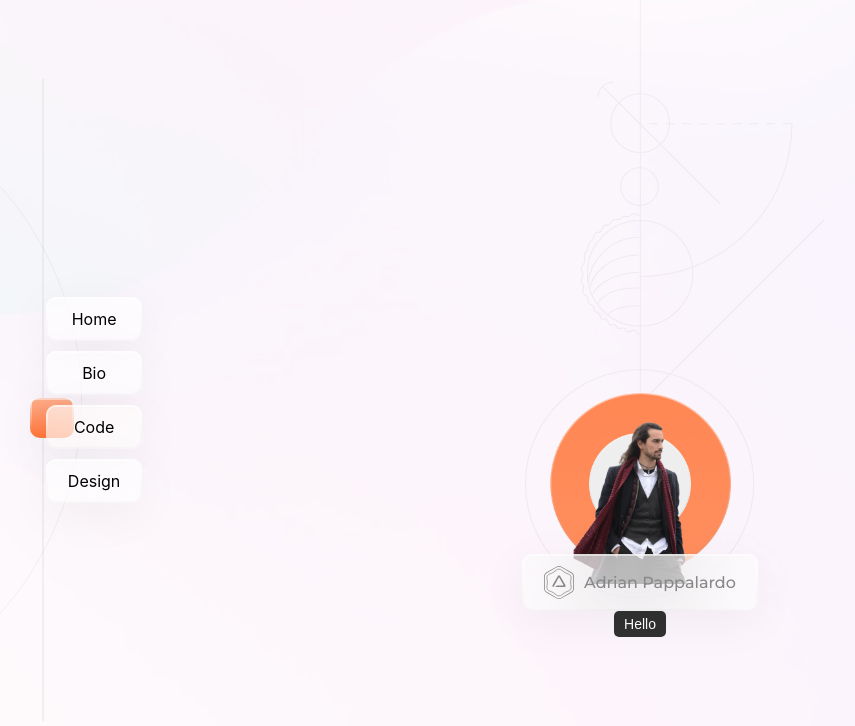
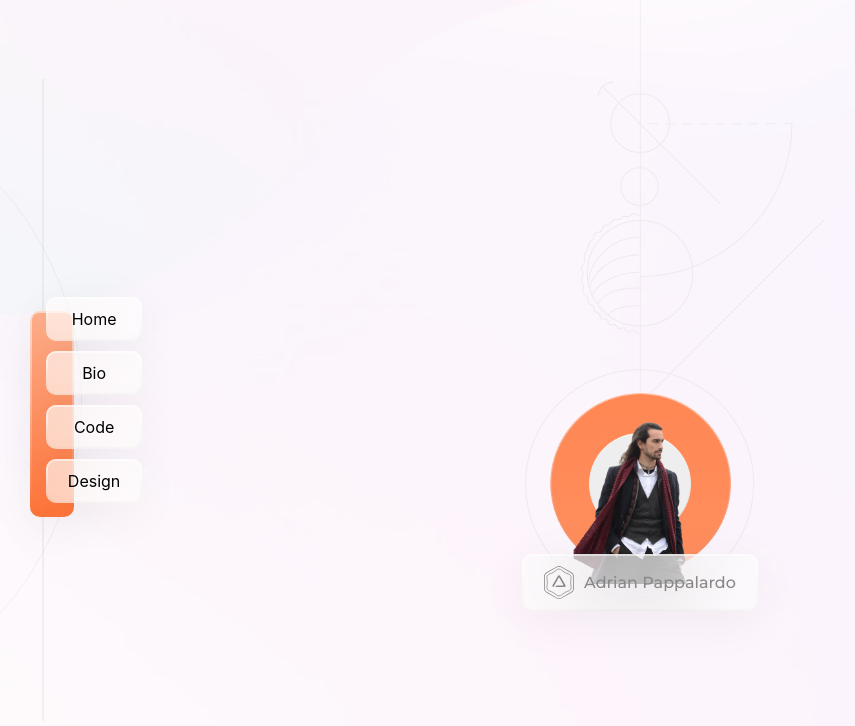
Before and after one commit to demonxdrag/portfolio, a React (Create React App) app: page / in a window 1280 px wide. Shown: the top 726 px of the page, without its empty margins (0-855 px from the left). Built offline with nearby package versions, Linux system fonts and the light colour scheme.

Commit message:
added GlassCard to DynamicButton

```diff
--- a/src/views/Home.tsx
+++ b/src/views/Home.tsx
@@ -1,5 +1,4 @@
 import Avatar from './components/Avatar/Avatar'
-import { DynamicButton } from './components/iPadOS/DynamicButton'
 import DynamicCursor from './components/iPadOS/DynamicCursor'
 import Menu from './components/Menu/Menu'
 import { HomeContainer } from './Home.style'
@@ -10,7 +9,6 @@ const Home = () => {
       <DynamicCursor>
         <Menu />
         <Avatar />
-        <DynamicButton></DynamicButton>
       </DynamicCursor>
     </HomeContainer>
   )
--- a/src/views/components/ColorCard/ColorCard.style.ts
+++ b/src/views/components/ColorCard/ColorCard.style.ts
@@ -18,6 +18,7 @@ export const ColorCardContainer = styled('div')<ColorProps>`
   box-shadow: 0px 10px 50px rgba(0, 0, 0, 0.05);
   backdrop-filter: blur(50px);
   border-radius: 10px;
+  height: 100%;
 `
 
 export const ColorCardBorderTop = styled('div')`
--- a/src/views/components/GlassCard/GlassCard.style.ts
+++ b/src/views/components/GlassCard/GlassCard.style.ts
@@ -10,6 +10,7 @@ export const GlassCardContainer = styled('div')`
   box-shadow: 0px 10px 50px rgba(0, 0, 0, 0.05);
   backdrop-filter: blur(50px);
   border-radius: 10px;
+  pointer-events: none;
 `
 
 export const GlassCardBorderTop = styled('div')`
--- a/src/views/components/Menu/Menu.style.ts
+++ b/src/views/components/Menu/Menu.style.ts
@@ -10,8 +10,8 @@ export const MenuContainer = styled('div')`
 
 export const MenuColorContainer = styled('div')`
   display: flex;
-  justify-content: center;
-  align-items: center;
+  justify-content: stretch;
+  align-items: stretch;
 `
 
 export const MenuItemContainer = styled('div')`
@@ -22,11 +22,7 @@ export const MenuItemContainer = styled('div')`
 `
 
 export const ColorContainer = styled('div')`
-  margin-top: 25%;
-  margin-left: -40%;
-  height: 100%;
-  min-height: 40px;
-  display: flex;
+  margin: 10% 0 -10% -10%;
 `
 
 export const Circle = styled('div')`
--- a/src/views/components/Menu/Menu.tsx
+++ b/src/views/components/Menu/Menu.tsx
@@ -1,5 +1,5 @@
 import ColorCard from '../ColorCard/ColorCard'
-import GlassCard from '../GlassCard/GlassCard'
+import DynamicButton from '../iPadOS/DynamicButton'
 import { Circle, ColorContainer, Line, MenuColorContainer, MenuContainer, MenuItemContainer } from './Menu.style'
 
 const Menu = () => {
@@ -12,10 +12,10 @@ const Menu = () => {
           <ColorCard color='orange'></ColorCard>
         </ColorContainer>
         <MenuItemContainer>
-          <GlassCard>Home</GlassCard>
-          <GlassCard>Bio</GlassCard>
-          <GlassCard>Code</GlassCard>
-          <GlassCard>Design</GlassCard>
+          <DynamicButton>Home</DynamicButton>
+          <DynamicButton>Bio</DynamicButton>
+          <DynamicButton>Code</DynamicButton>
+          <DynamicButton>Design</DynamicButton>
         </MenuItemContainer>
       </MenuColorContainer>
     </MenuContainer>
--- a/src/views/components/iPadOS/DynamicButton.tsx
+++ b/src/views/components/iPadOS/DynamicButton.tsx
@@ -3,10 +3,14 @@ import { MouseEvent } from 'react'
 import { useDispatch, useSelector } from 'react-redux'
 import { dispatchHovered, dispatchTarget } from '../../../state/cursor'
 import { RootState } from '../../../store'
+import GlassCard from '../GlassCard/GlassCard'
 import config from './config'
-import { Button } from './iPadOS.style'
+import { DynamicButtonContainer } from './iPadOS.style'
 
-export const DynamicButton = () => {
+interface iDynamicButton {
+  children: React.ReactNode
+}
+export const DynamicButton = (props: iDynamicButton) => {
   const dispatch = useDispatch()
   const setHovered = (payload: boolean) => dispatch(dispatchHovered(payload))
   const setTarget = (payload: HTMLElement) => dispatch(dispatchTarget(payload))
@@ -50,9 +54,9 @@ export const DynamicButton = () => {
   }
 
   return (
-    <Button onMouseOver={handleMouseOver} onMouseOut={handleMouseOut}>
-      Hello
-    </Button>
+    <DynamicButtonContainer onMouseOver={handleMouseOver} onMouseOut={handleMouseOut}>
+      <GlassCard>{props.children}</GlassCard>
+    </DynamicButtonContainer>
   )
 }
 
--- a/src/views/components/iPadOS/iPadOS.style.ts
+++ b/src/views/components/iPadOS/iPadOS.style.ts
@@ -1,15 +1,10 @@
 import styled from 'styled-components'
 
-export const Button = styled.button`
-  border-radius: 5px;
-  border: none;
-  background-color: rgba(0.3, 0.05, 0.1, 0.8);
-  color: white;
-  padding: 5px 10px;
-  font-size: 14px;
+export const DynamicButtonContainer = styled('div')`
+  border-radius: 10px;
 
   &:active {
-    box-shadow: 0 0 0 rgba(0, 0, 0, 0)!important;
+    box-shadow: 0 0 0 rgba(0, 0, 0, 0) !important;
     background-color: rgba(0.3, 0.05, 0.1, 0.6);
   }
 `
```
